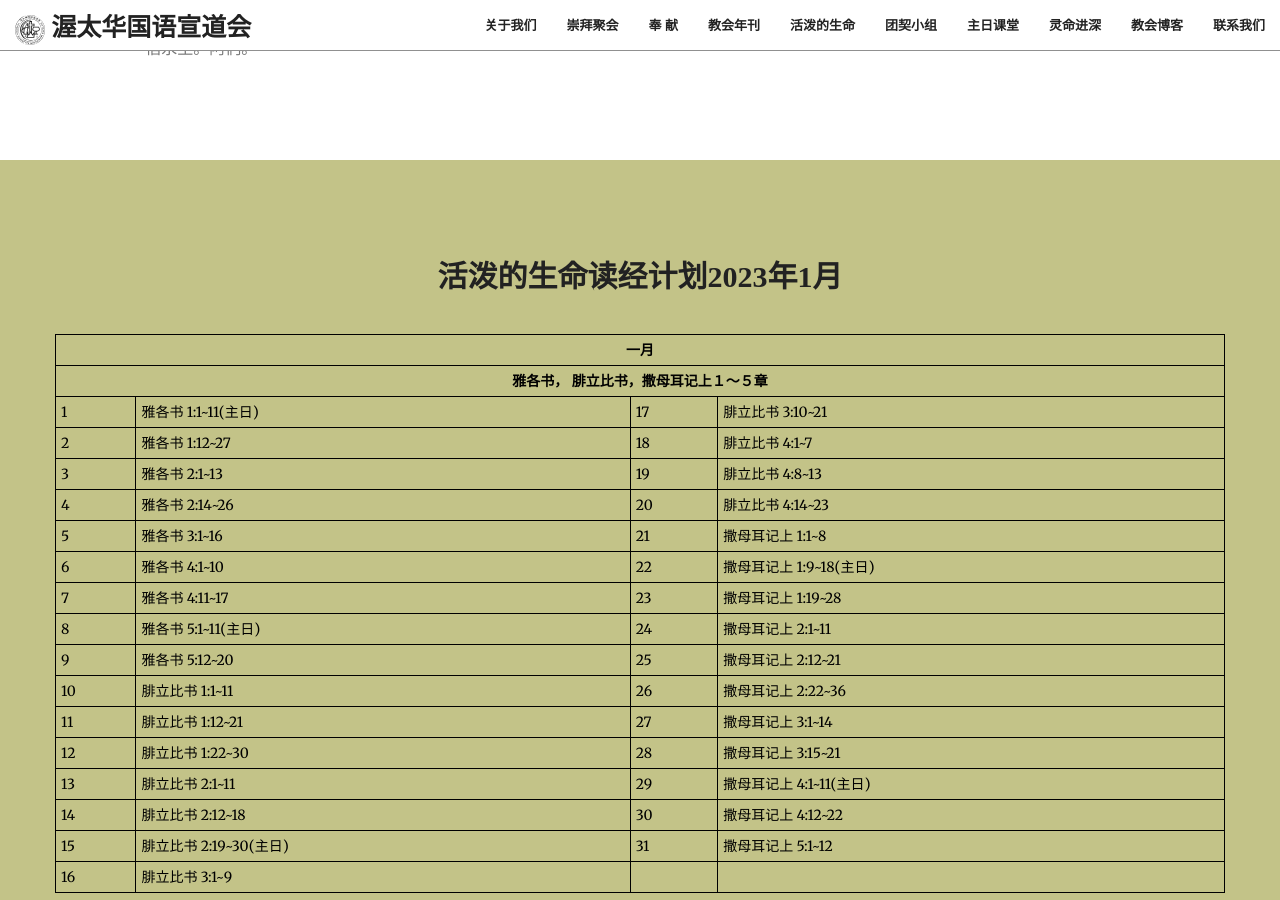
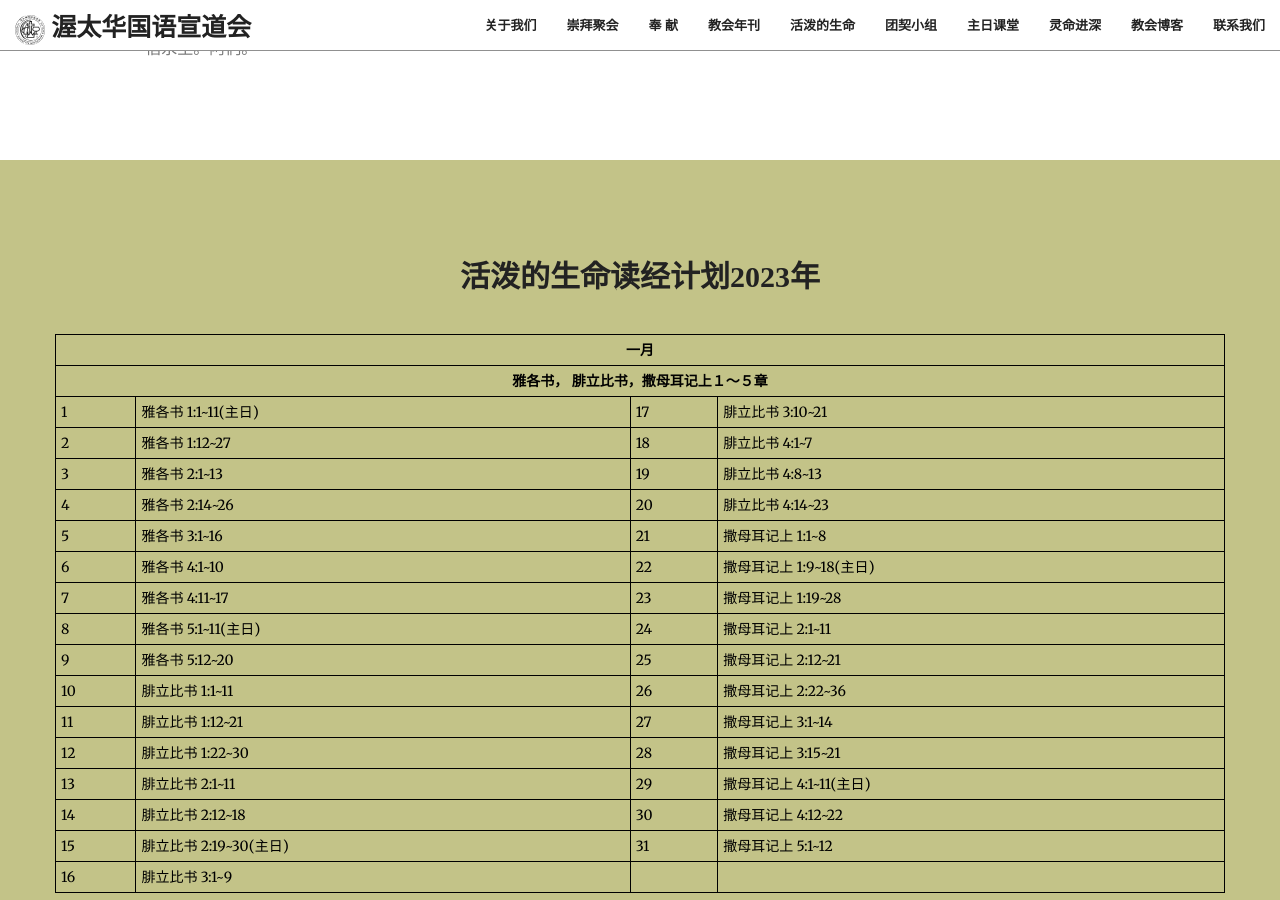
Before and after one commit to JonasYow/ottawaomac, a Jekyll site: the page built from index.html, in a window 1280 px wide and 900 px high, scrolled down 2482 px. Built offline with Jekyll 4.4.1, drawn with Linux system fonts in a browser that asks for light colours; some web fonts are replaced.

Commit message:
Minor changes
remove 1 from the title

```diff
--- a/_includes/dailylivingwater.html
+++ b/_includes/dailylivingwater.html
@@ -2,7 +2,7 @@
     <div class="container">
         <div class="row">
             <div class="col-lg-12 text-center">
-                <h2 class="section-heading text-primary"><strong>活泼的生命读经计划2023年1月</strong></h2>
+                <h2 class="section-heading text-primary"><strong>活泼的生命读经计划2023年</strong></h2>
                 <!--<hr class="primary">-->
 		        <hr style="border-top: 1px solid rgb(195, 195, 136)">
             </div>
```
